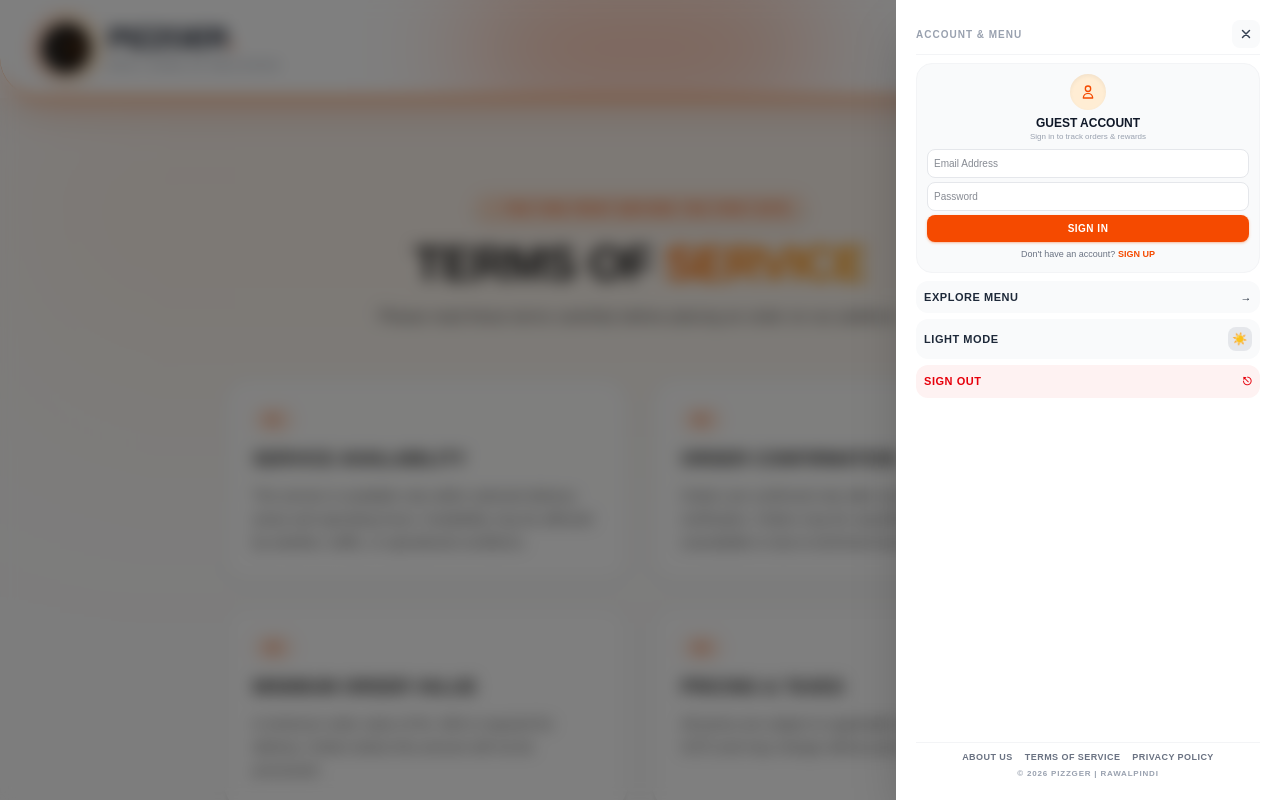
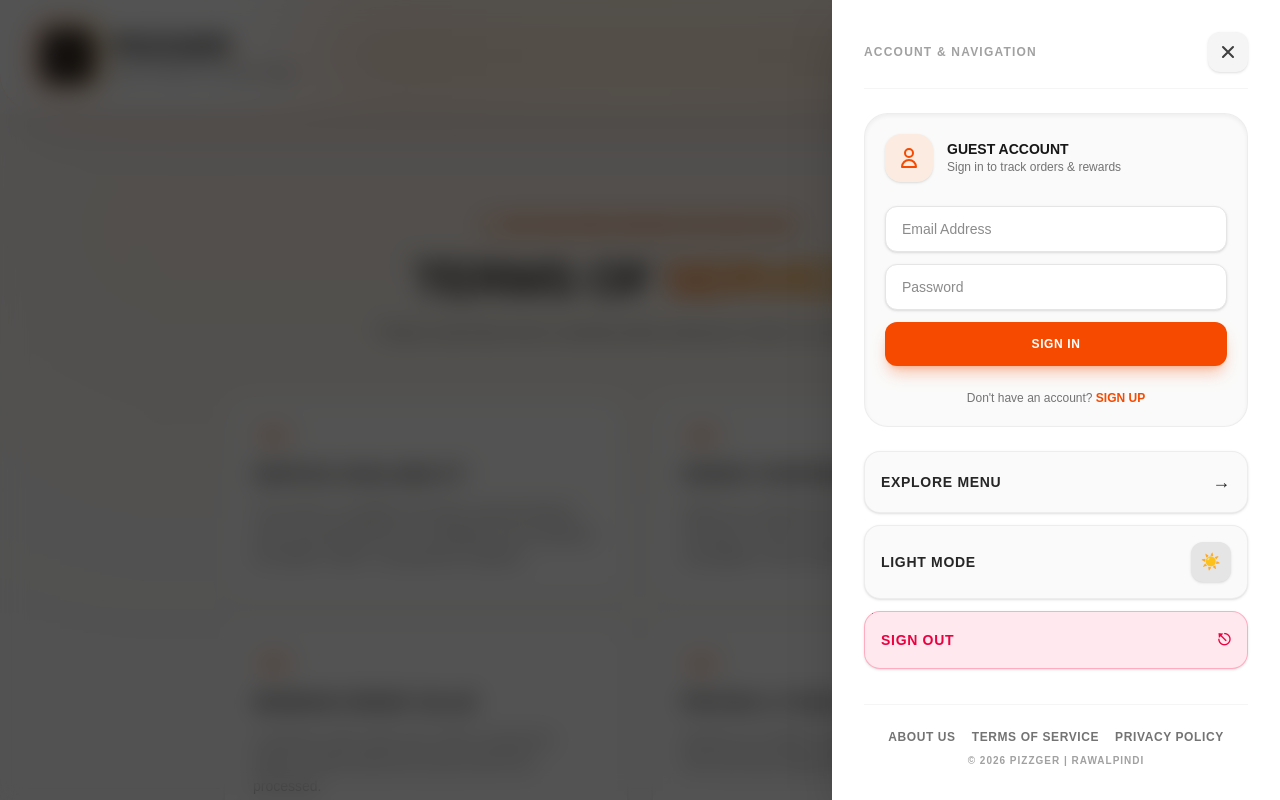
Before and after one commit to pizzgerrawalpindi-maker/premium-food-website, a Next.js app: page /terms in a window 1280 px wide. Both pictures are taken after a click on the button "Open Menu". Shown: the top 800 px of the page. Built offline with nearby package versions, Linux system fonts and the light colour scheme.

Commit message:
Update changes

```diff
--- a/src/app/components/Header.jsx
+++ b/src/app/components/Header.jsx
@@ -1,4 +1,5 @@
 'use client';
+
 import { useState, useEffect } from 'react';
 import Link from 'next/link';
 
@@ -70,63 +71,71 @@ export default function Header() {
 
   return (
     <>
-      {/* Ultra Premium Sticky Header with Dark Brown Glassmorphism, Rounded Bottom & Orange Neon Glow */}
-      <header className="sticky top-0 z-50 bg-white/90 dark:bg-[#120D0A]/85 backdrop-blur-xl rounded-b-[2.5rem] border-b-2 border-orange-500 shadow-[0_15px_40px_-10px_rgba(234,88,12,0.35)] transition-all duration-300 relative overflow-hidden">
+      {/* High-Impact, Modern Sticky Header with Rich Glassmorphism & Glow */}
+      <header className="sticky top-0 z-50 bg-white/90 dark:bg-[#120D0A]/90 backdrop-blur-2xl rounded-b-[2.5rem] border-b-2 border-orange-500/40 shadow-2xl shadow-orange-950/10 dark:shadow-orange-950/30 transition-all duration-300 relative overflow-hidden">
 
-        {/* Intense Central Orange Light Reflection Behind Glass */}
-        <div className="absolute top-1/2 left-1/2 -translate-x-1/2 -translate-y-1/2 w-[350px] h-[100px] bg-orange-600/40 dark:bg-orange-500/50 rounded-full blur-[60px] pointer-events-none -z-10"></div>
+        {/* Ambient Orange Glow Effect Behind Header */}
+        <div className="absolute top-1/2 left-1/2 -translate-x-1/2 -translate-y-1/2 w-full max-w-2xl h-[120px] bg-gradient-to-r from-orange-500/20 via-amber-500/20 to-orange-500/20 blur-[50px] pointer-events-none -z-10" />
 
-        <div className="max-w-[85rem] mx-auto px-6 sm:px-8 lg:px-10 h-24 flex items-center justify-between relative z-10">
+        <div className="max-w-7xl mx-auto px-5 sm:px-8 lg:px-10 h-24 sm:h-28 flex items-center justify-between">
 
-          {/* Left Side: Logo & Brand with Tagline */}
-          <div className="flex items-center gap-4">
-            <div className="relative group">
-              <div className="absolute -inset-0.5 bg-gradient-to-r from-orange-600 to-amber-500 rounded-full blur opacity-75 group-hover:opacity-100 transition duration-300"></div>
+          {/* Logo & Brand Section */}
+          <Link href="/" className="group flex items-center gap-3.5">
+            <div className="relative">
+              <div className="absolute -inset-1 bg-gradient-to-r from-orange-600 to-amber-500 rounded-2xl blur opacity-75 group-hover:opacity-100 transition duration-300" />
               <img
                 src="/logo.webp"
-                alt="Logo"
-                className="relative w-12 h-12 sm:w-13 sm:h-13 rounded-full object-cover border-2 border-white dark:border-[#1c1410] shadow-md"
+                alt="Pizzger Logo"
+                className="relative w-12 h-12 sm:w-14 sm:h-14 rounded-2xl object-cover border-2 border-white dark:border-[#1c1410] shadow-lg"
               />
             </div>
             <div className="flex flex-col">
-              <Link href="/" className="text-2xl sm:text-3xl font-black uppercase tracking-tighter text-gray-900 dark:text-white leading-none font-sans hover:text-orange-600 transition-colors">
-                PIZZGER<span className="text-orange-600">.</span>
-              </Link>
-              <span className="text-[10px] sm:text-[11px] font-bold text-gray-400 dark:text-orange-200/70 uppercase tracking-widest mt-1">
+              <span className="text-2xl sm:text-3xl font-black tracking-tighter text-neutral-900 dark:text-white uppercase leading-none">
+                PIZZGER<span className="text-orange-500">.</span>
+              </span>
+              <span className="text-[10px] sm:text-xs font-bold text-neutral-500 dark:text-orange-200/70 uppercase tracking-widest mt-1">
                 Daily Dose Of Delicious
               </span>
             </div>
-          </div>
+          </Link>
 
-          {/* Right Side: Interactive Icons */}
-          <div className="flex items-center gap-3 sm:gap-6 text-gray-800 dark:text-orange-100">
+          {/* Interactive Actions Section */}
+          <div className="flex items-center gap-3 sm:gap-4 text-neutral-800 dark:text-neutral-100">
 
-            {/* Search Icon */}
-            <Link href="/search" className="w-11 h-11 rounded-2xl bg-gray-50 dark:bg-[#1c1410]/80 hover:bg-orange-50 hover:text-orange-600 flex items-center justify-center transition-all duration-200" title="Search">
+            {/* Search Button */}
+            <Link
+              href="/search"
+              className="w-12 h-12 rounded-2xl bg-neutral-100 dark:bg-[#1a120e] hover:bg-orange-500 hover:text-white dark:hover:bg-orange-600 flex items-center justify-center transition-all duration-300 shadow-sm border border-neutral-200/60 dark:border-orange-500/20"
+              aria-label="Search"
+            >
               <svg xmlns="http://www.w3.org/2000/svg" className="w-5 h-5" fill="none" viewBox="0 0 24 24" stroke="currentColor" strokeWidth={2.5}>
                 <path strokeLinecap="round" strokeLinejoin="round" d="M21 21l-6-6m2-5a7 7 0 11-14 0 7 7 0 0114 0z" />
               </svg>
             </Link>
 
-            {/* Cart Icon with Dynamic Badge */}
-            <Link href="/cart" className="relative w-11 h-11 rounded-2xl bg-gray-50 dark:bg-[#1c1410]/80 hover:bg-orange-50 hover:text-orange-600 flex items-center justify-center transition-all duration-200" title="Cart">
+            {/* Cart Button */}
+            <Link
+              href="/cart"
+              className="relative w-12 h-12 rounded-2xl bg-neutral-100 dark:bg-[#1a120e] hover:bg-orange-500 hover:text-white dark:hover:bg-orange-600 flex items-center justify-center transition-all duration-300 shadow-sm border border-neutral-200/60 dark:border-orange-500/20"
+              aria-label="Cart"
+            >
               <svg xmlns="http://www.w3.org/2000/svg" className="w-5 h-5" fill="none" viewBox="0 0 24 24" stroke="currentColor" strokeWidth={2.5}>
                 <path strokeLinecap="round" strokeLinejoin="round" d="M3 3h2l.4 2M7 13h10l4-8H5.4M7 13L5.4 5M7 13l-2.293 2.293c-.63.63-.184 1.707.707 1.707H17m0 0a2 2 0 100 4 2 2 0 000-4zm-8 2a2 2 0 11-4 0 2 2 0 014 0z" />
               </svg>
               {cartCount > 0 && (
-                <span className="absolute -top-1.5 -right-1.5 bg-orange-600 text-white text-[10px] w-5 h-5 flex items-center justify-center rounded-full font-black shadow-lg shadow-orange-600/40 border-2 border-white dark:border-[#120D0A] animate-pulse">
+                <span className="absolute -top-1.5 -right-1.5 bg-orange-600 text-white text-xs w-6 h-6 flex items-center justify-center rounded-full font-black shadow-lg shadow-orange-600/50 border-2 border-white dark:border-[#120D0A] animate-pulse">
                   {cartCount}
                 </span>
               )}
             </Link>
 
-            {/* Hamburger / Slider Modal Trigger Button */}
+            {/* Menu Drawer Trigger */}
             <button
               onClick={() => setIsMenuOpen(true)}
-              className="w-11 h-11 rounded-2xl bg-gray-900 dark:bg-orange-600 text-white hover:bg-orange-700 flex items-center justify-center transition-all duration-200 shadow-md active:scale-95 cursor-pointer"
-              title="Menu"
+              className="w-12 h-12 rounded-2xl bg-neutral-900 dark:bg-orange-600 hover:bg-orange-700 text-white flex items-center justify-center transition-all duration-300 shadow-lg shadow-orange-600/20 active:scale-95 cursor-pointer"
+              aria-label="Open Menu"
             >
-              <svg xmlns="http://www.w3.org/2000/svg" className="w-5 h-5" fill="none" viewBox="0 0 24 24" stroke="currentColor" strokeWidth={2.5}>
+              <svg xmlns="http://www.w3.org/2000/svg" className="w-6 h-6" fill="none" viewBox="0 0 24 24" stroke="currentColor" strokeWidth={2.5}>
                 <path strokeLinecap="round" strokeLinejoin="round" d="M4 6h16M4 12h16M4 18h16" />
               </svg>
             </button>
@@ -136,52 +145,54 @@ export default function Header() {
         </div>
       </header>
 
-      {/* Mobile / Slider Modal Drawer Overlay */}
+      {/* Modern, Spacious Mobile Drawer / Sliding Panel */}
       {isMenuOpen && (
         <div className="fixed inset-0 z-50 overflow-hidden">
-          {/* Backdrop blur */}
+          {/* Backdrop Blur */}
           <div
-            className="absolute inset-0 bg-black/50 backdrop-blur-sm transition-opacity"
+            className="absolute inset-0 bg-neutral-950/70 backdrop-blur-md transition-opacity"
             onClick={() => setIsMenuOpen(false)}
-          ></div>
+          />
 
           {/* Sliding Panel */}
-          <div className="absolute inset-y-0 right-0 max-w-full flex pl-10">
-            <div className="w-screen max-w-sm bg-white dark:bg-[#120D0A] dark:border-l dark:border-orange-500/30 shadow-2xl p-4 sm:p-5 flex flex-col justify-between transform transition-transform ease-in-out duration-300">
+          <div className="absolute inset-y-0 right-0 max-w-full flex pl-8">
+            <div className="w-screen max-w-md bg-white dark:bg-[#120D0A] dark:border-l dark:border-orange-500/30 shadow-2xl p-6 sm:p-8 flex flex-col justify-between overflow-y-auto">
 
               {/* Top Section */}
-              <div className="space-y-2">
+              <div className="space-y-6">
 
-                {/* Drawer Header with Close Button */}
-                <div className="flex items-center justify-between pb-1.5 border-b border-gray-100 dark:border-orange-500/20">
-                  <span className="text-[10px] font-black uppercase tracking-widest text-gray-400 dark:text-orange-200/60">Account & Menu</span>
+                {/* Drawer Header */}
+                <div className="flex items-center justify-between pb-4 border-b border-neutral-100 dark:border-orange-500/20">
+                  <span className="text-xs font-black uppercase tracking-widest text-neutral-400 dark:text-orange-200/70">
+                    Account & Navigation
+                  </span>
                   <button
                     onClick={() => setIsMenuOpen(false)}
-                    className="w-7 h-7 rounded-lg bg-gray-50 dark:bg-[#1c1410] text-gray-700 dark:text-orange-200 hover:bg-red-50 hover:text-red-500 flex items-center justify-center transition-colors cursor-pointer"
+                    className="w-10 h-10 rounded-xl bg-neutral-100 dark:bg-[#1c1410] text-neutral-700 dark:text-orange-200 hover:bg-rose-500 hover:text-white flex items-center justify-center transition-colors cursor-pointer shadow-sm"
+                    aria-label="Close Menu"
                   >
-                    <svg className="w-3.5 h-3.5" fill="none" stroke="currentColor" strokeWidth="2.5" viewBox="0 0 24 24">
-                      <path strokeLinecap="round" strokeLinejoin="round" d="M6 18L18 6M6 6l12 12"></path>
+                    <svg className="w-5 h-5" fill="none" stroke="currentColor" strokeWidth="2.5" viewBox="0 0 24 24">
+                      <path strokeLinecap="round" strokeLinejoin="round" d="M6 18L18 6M6 6l12 12" />
                     </svg>
                   </button>
                 </div>
 
-                {/* Profile Section & Auth Form */}
-                <div className="bg-gray-50 dark:bg-[#18110e] rounded-2xl p-2.5 border border-gray-100 dark:border-orange-500/20 text-center space-y-1.5">
-
-                  {/* Profile Icon */}
-                  <div className="w-9 h-9 bg-orange-100 dark:bg-orange-900/40 text-orange-600 rounded-full flex items-center justify-center mx-auto shadow-inner">
-                    <svg xmlns="http://www.w3.org/2000/svg" className="w-4 h-4" fill="none" viewBox="0 0 24 24" stroke="currentColor" strokeWidth={2}>
-                      <path strokeLinecap="round" strokeLinejoin="round" d="M16 7a4 4 0 11-8 0 4 4 0 018 0zM12 14a7 7 0 00-7 7h14a7 7 0 00-7-7z" />
-                    </svg>
+                {/* Profile & Auth Section */}
+                <div className="bg-neutral-50 dark:bg-[#18110E] rounded-3xl p-5 border border-neutral-200/60 dark:border-orange-500/20 space-y-4 shadow-inner">
+                  <div className="flex items-center gap-3.5">
+                    <div className="w-12 h-12 rounded-2xl bg-orange-500/10 text-orange-600 dark:text-orange-400 flex items-center justify-center font-bold text-lg shadow-sm">
+                      <svg xmlns="http://www.w3.org/2000/svg" className="w-6 h-6" fill="none" viewBox="0 0 24 24" stroke="currentColor" strokeWidth={2}>
+                        <path strokeLinecap="round" strokeLinejoin="round" d="M16 7a4 4 0 11-8 0 4 4 0 018 0zM12 14a7 7 0 00-7 7h14a7 7 0 00-7-7z" />
+                      </svg>
+                    </div>
+                    <div>
+                      <h3 className="font-black text-sm text-neutral-900 dark:text-white uppercase leading-tight">Guest Account</h3>
+                      <p className="text-xs text-neutral-500 dark:text-orange-200/60 font-medium">Sign in to track orders & rewards</p>
+                    </div>
                   </div>
 
-                  <div>
-                    <h3 className="font-black text-xs text-gray-900 dark:text-white uppercase leading-tight">Guest Account</h3>
-                    <p className="text-[8px] text-gray-400 dark:text-orange-200/60 font-medium">Sign in to track orders & rewards</p>
-                  </div>
-
-                  {/* Dynamic Form */}
-                  <form onSubmit={handleAuthSubmit} className="space-y-1">
+                  {/* Auth Form */}
+                  <form onSubmit={handleAuthSubmit} className="space-y-3 pt-2">
                     {authMode === 'signup' && (
                       <input
                         type="text"
@@ -189,7 +200,7 @@ export default function Header() {
                         value={name}
                         onChange={(e) => setName(e.target.value)}
                         required
-                        className="w-full p-1.5 rounded-lg bg-white dark:bg-[#120D0A] border border-gray-200 dark:border-orange-500/30 text-gray-900 dark:text-white text-[10px] font-medium outline-none focus:border-orange-500"
+                        className="w-full px-4 py-3 rounded-xl bg-white dark:bg-[#120D0A] border border-neutral-200 dark:border-orange-500/30 text-neutral-900 dark:text-white text-sm font-medium outline-none focus:border-orange-500 shadow-sm"
                       />
                     )}
 
@@ -199,7 +210,7 @@ export default function Header() {
                       value={email}
                       onChange={(e) => setEmail(e.target.value)}
                       required
-                      className="w-full p-1.5 rounded-lg bg-white dark:bg-[#120D0A] border border-gray-200 dark:border-orange-500/30 text-gray-900 dark:text-white text-[10px] font-medium outline-none focus:border-orange-500"
+                      className="w-full px-4 py-3 rounded-xl bg-white dark:bg-[#120D0A] border border-neutral-200 dark:border-orange-500/30 text-neutral-900 dark:text-white text-sm font-medium outline-none focus:border-orange-500 shadow-sm"
                     />
 
                     <input
@@ -208,7 +219,7 @@ export default function Header() {
                       value={password}
                       onChange={(e) => setPassword(e.target.value)}
                       required
-                      className="w-full p-1.5 rounded-lg bg-white dark:bg-[#120D0A] border border-gray-200 dark:border-orange-500/30 text-gray-900 dark:text-white text-[10px] font-medium outline-none focus:border-orange-500"
+                      className="w-full px-4 py-3 rounded-xl bg-white dark:bg-[#120D0A] border border-neutral-200 dark:border-orange-500/30 text-neutral-900 dark:text-white text-sm font-medium outline-none focus:border-orange-500 shadow-sm"
                     />
 
                     {authMode === 'signup' && (
@@ -218,65 +229,63 @@ export default function Header() {
                         value={confirmPassword}
                         onChange={(e) => setConfirmPassword(e.target.value)}
                         required
-                        className="w-full p-1.5 rounded-lg bg-white dark:bg-[#120D0A] border border-gray-200 dark:border-orange-500/30 text-gray-900 dark:text-white text-[10px] font-medium outline-none focus:border-orange-500"
+                        className="w-full px-4 py-3 rounded-xl bg-white dark:bg-[#120D0A] border border-neutral-200 dark:border-orange-500/30 text-neutral-900 dark:text-white text-sm font-medium outline-none focus:border-orange-500 shadow-sm"
                       />
                     )}
 
                     <button
                       type="submit"
-                      className="w-full bg-orange-600 hover:bg-orange-700 text-white font-black py-1.5 rounded-lg uppercase tracking-wider text-[10px] transition-colors shadow-sm shadow-orange-600/30 cursor-pointer"
+                      className="w-full bg-orange-600 hover:bg-orange-700 text-white font-black py-3.5 rounded-xl uppercase tracking-wider text-xs transition-colors shadow-lg shadow-orange-600/30 cursor-pointer active:scale-95"
                     >
                       {authMode === 'signin' ? 'Sign In' : 'Create Account'}
                     </button>
                   </form>
 
-                  {/* Toggle Sign In / Sign Up text */}
-                  <div className="text-[9px]">
+                  <div className="text-center pt-2 text-xs">
                     {authMode === 'signin' ? (
-                      <p className="text-gray-500 dark:text-orange-200/70">
+                      <p className="text-neutral-500 dark:text-orange-200/70">
                         Don't have an account?{' '}
                         <button
                           type="button"
                           onClick={() => setAuthMode('signup')}
-                          className="text-orange-600 font-extrabold uppercase hover:underline cursor-pointer"
+                          className="text-orange-600 dark:text-orange-400 font-black uppercase hover:underline cursor-pointer"
                         >
                           Sign Up
                         </button>
                       </p>
                     ) : (
-                      <p className="text-gray-500 dark:text-orange-200/70">
+                      <p className="text-neutral-500 dark:text-orange-200/70">
                         Already have an account?{' '}
                         <button
                           type="button"
                           onClick={() => setAuthMode('signin')}
-                          className="text-orange-600 font-extrabold uppercase hover:underline cursor-pointer"
+                          className="text-orange-600 dark:text-orange-400 font-black uppercase hover:underline cursor-pointer"
                         >
                           Sign In
                         </button>
                       </p>
                     )}
                   </div>
-
                 </div>
 
                 {/* Navigation Options */}
-                <div className="space-y-1.5">
+                <div className="space-y-3">
                   <Link
                     href="/menu"
                     onClick={() => setIsMenuOpen(false)}
-                    className="flex items-center justify-between p-2 rounded-xl bg-gray-50 dark:bg-[#18110e] hover:bg-orange-50 hover:text-orange-600 dark:hover:bg-[#1c1410] text-gray-800 dark:text-orange-100 font-extrabold text-[11px] uppercase tracking-wider transition-colors"
+                    className="flex items-center justify-between p-4 rounded-2xl bg-neutral-50 dark:bg-[#18110E] hover:bg-orange-500 hover:text-white dark:hover:bg-orange-600 text-neutral-800 dark:text-orange-100 font-black text-sm uppercase tracking-wider transition-all border border-neutral-200/60 dark:border-orange-500/20 shadow-sm"
                   >
                     <span>Explore Menu</span>
-                    <span>→</span>
+                    <span className="text-lg">→</span>
                   </Link>
 
-                  {/* Functional Dark / Light Mode Switch */}
-                  <div className="flex items-center justify-between p-2 rounded-xl bg-gray-50 dark:bg-[#18110e] text-gray-800 dark:text-orange-100 font-extrabold text-[11px] uppercase tracking-wider">
+                  {/* Theme Switcher Toggle */}
+                  <div className="flex items-center justify-between p-4 rounded-2xl bg-neutral-50 dark:bg-[#18110E] text-neutral-800 dark:text-orange-100 font-black text-sm uppercase tracking-wider border border-neutral-200/60 dark:border-orange-500/20 shadow-sm">
                     <span>{isDarkMode ? 'Dark Mode' : 'Light Mode'}</span>
                     <button
                       type="button"
                       onClick={toggleTheme}
-                      className="w-6 h-6 rounded-lg bg-gray-200 dark:bg-[#120D0A] hover:bg-gray-300 dark:hover:bg-gray-700 flex items-center justify-center transition-colors cursor-pointer text-xs"
+                      className="w-10 h-10 rounded-xl bg-neutral-200 dark:bg-[#120D0A] hover:bg-neutral-300 dark:hover:bg-orange-950 flex items-center justify-center transition-colors cursor-pointer text-base shadow-sm"
                       title="Toggle Theme"
                     >
                       {isDarkMode ? '🌙' : '☀️'}
@@ -287,23 +296,23 @@ export default function Header() {
                   <button
                     type="button"
                     onClick={() => alert("Signed out successfully!")}
-                    className="w-full flex items-center justify-between p-2 rounded-xl bg-red-50 dark:bg-red-950/30 hover:bg-red-100 text-red-600 font-extrabold text-[11px] uppercase tracking-wider transition-colors cursor-pointer"
+                    className="w-full flex items-center justify-between p-4 rounded-2xl bg-rose-500/10 hover:bg-rose-500 hover:text-white text-rose-600 font-black text-sm uppercase tracking-wider transition-all cursor-pointer border border-rose-500/30 shadow-sm"
                   >
                     <span>Sign Out</span>
-                    <span>⎋</span>
+                    <span className="text-base">⎋</span>
                   </button>
                 </div>
 
               </div>
 
-              {/* End Section: Footer Text Links */}
-              <div className="pt-2 mt-1.5 border-t border-gray-100 dark:border-orange-500/20 space-y-1 text-center">
-                <div className="flex flex-wrap justify-center gap-x-3 gap-y-0.5 text-[9px] font-black tracking-wider uppercase text-gray-500 dark:text-orange-200/60">
-                  <Link href="/about" onClick={() => setIsMenuOpen(false)} className="hover:text-orange-600 transition-colors">About Us</Link>
-                  <Link href="/terms" onClick={() => setIsMenuOpen(false)} className="hover:text-orange-600 transition-colors">Terms of Service</Link>
-                  <Link href="/privacy" onClick={() => setIsMenuOpen(false)} className="hover:text-orange-600 transition-colors">Privacy Policy</Link>
+              {/* Drawer Footer Links */}
+              <div className="pt-6 mt-6 border-t border-neutral-100 dark:border-orange-500/20 space-y-2 text-center">
+                <div className="flex flex-wrap justify-center gap-x-4 gap-y-1 text-xs font-black tracking-wider uppercase text-neutral-500 dark:text-orange-200/60">
+                  <Link href="/about" onClick={() => setIsMenuOpen(false)} className="hover:text-orange-500 transition-colors">About Us</Link>
+                  <Link href="/terms" onClick={() => setIsMenuOpen(false)} className="hover:text-orange-500 transition-colors">Terms of Service</Link>
+                  <Link href="/privacy" onClick={() => setIsMenuOpen(false)} className="hover:text-orange-500 transition-colors">Privacy Policy</Link>
                 </div>
-                <p className="text-[8px] font-black tracking-widest text-gray-400 dark:text-orange-200/40 uppercase">&copy; 2026 PIZZGER | RAWALPINDI</p>
+                <p className="text-[10px] font-black tracking-widest text-neutral-400 dark:text-orange-200/40 uppercase">&copy; 2026 PIZZGER | RAWALPINDI</p>
               </div>
 
             </div>
```
Also changed, not shown: src/app/components/Footer.jsx (+93 -37 lines).
